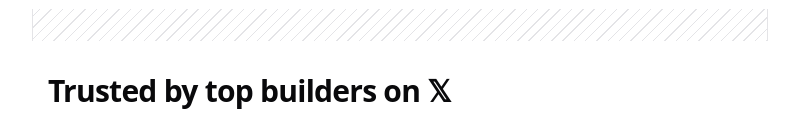
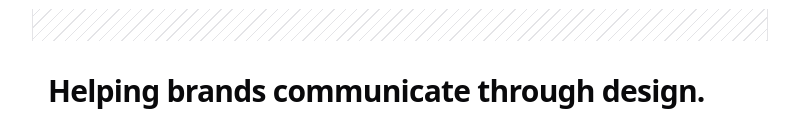
Before and after one commit to Rznish-Singh/rznish-portfolio, a Next.js app: page / in a window 1280 px wide. Shown: the part 316-449 px from the top of the page, without its empty margins (240-1039 px from the left). Built offline with nearby package versions, Linux system fonts and the light colour scheme.

Commit message:
testimonials

```diff
--- a/src/components/testimonials-section.tsx
+++ b/src/components/testimonials-section.tsx
@@ -33,7 +33,7 @@
 
       <div className="mx-auto max-w-3xl px-4 py-8">
         <h2 className="mb-6 text-3xl font-semibold tracking-tight">
-          Trusted by top builders on <span aria-label="X">𝕏</span>
+           Helping brands communicate through design.
         </h2>
 
         {/* Pinned/featured row — exactly two full cards, always visible */}
```
